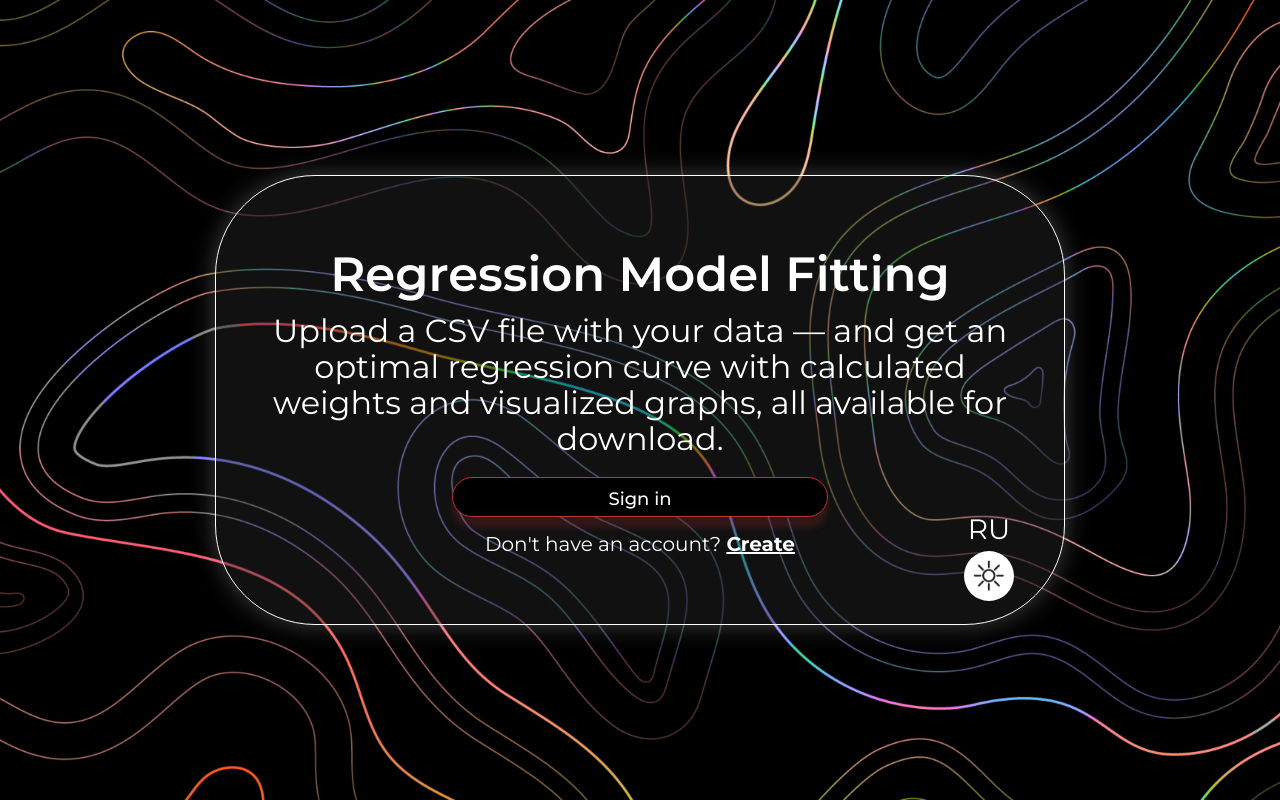
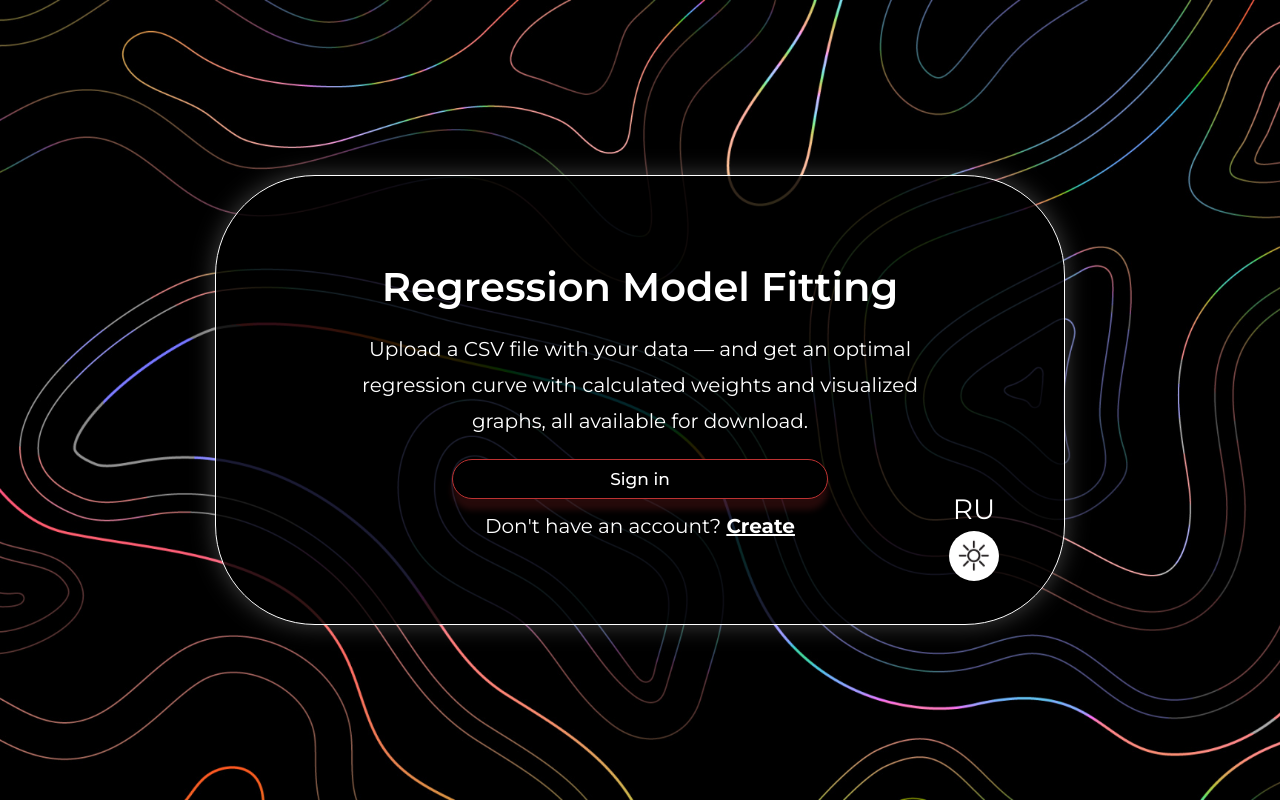
Before and after one commit to aver1ch/R2WithWebInterface, a React (Create React App) app in the folder frontend/web_interface/: page / in a window 1280 px wide. Built offline with nearby package versions, Linux system fonts and the light colour scheme; no server answers; a web font is replaced by a local one.

Commit message:
sizes fix

```diff
--- a/frontend/web_interface/src/components/UI/CustomButton/CustomButton.module.css
+++ b/frontend/web_interface/src/components/UI/CustomButton/CustomButton.module.css
@@ -9,8 +9,8 @@
     box-shadow: var(--button-shadow);
     cursor: pointer;
     transition: 0.2s;
-    font-size: 18px;
-    padding: 10px;
+    font-size: 17px;
+    padding: 0 12px;
     font-weight: 500;
   }
 
--- a/frontend/web_interface/src/components/UI/CustomInput/CustomInput.module.css
+++ b/frontend/web_interface/src/components/UI/CustomInput/CustomInput.module.css
@@ -1,15 +1,13 @@
 .input {
-    padding: 12px 35px;
-    margin: 10px;
+  padding: 12px 45px;
   border-radius: 20px;
-    border: 2px solid white;
-    background-color: rgba(255, 255, 255, 0.1);
+  border: 2px solid rgba(44, 44, 44, 0.436);
+  background-color: rgba(102, 102, 102, 0.29);
   color: var(--text-primary);
   font-size: 18px;
   text-align: center;
   outline: none;
   transition: 0.3s ease;
-    max-width: 250px;
 }
 
 .input::placeholder {
--- a/frontend/web_interface/src/components/UI/Title/Title.module.css
+++ b/frontend/web_interface/src/components/UI/Title/Title.module.css
@@ -1,6 +1,6 @@
 .title {
-    font-size: 48px;
+    font-size: 25px;
     font-weight: 600;
-    margin-bottom: 10px;
+    margin-bottom: 20px;
     color: var(--text-primary, white);
   }
--- a/frontend/web_interface/src/context/ThemeProvider.tsx
+++ b/frontend/web_interface/src/context/ThemeProvider.tsx
@@ -33,7 +33,7 @@ export const ThemeProvider = ({
     // Устанавливаем CSS переменные в зависимости от темы
     if (activeTheme === "dark") {
       root.style.setProperty("--bg-primary", "#1a1a1a");
-      root.style.setProperty("--bg-secondary", "rgba(44, 44, 44, 0.4)");
+      root.style.setProperty("--bg-secondary", "rgba(0, 0, 0, 0.8)");
       root.style.setProperty("--bg-card", "rgba(0, 0, 0, 0.76)");
       root.style.setProperty("--text-primary", "#ffffff");
       root.style.setProperty("--text-secondary", "#e0e0e0");
--- a/frontend/web_interface/src/styles/App.css
+++ b/frontend/web_interface/src/styles/App.css
@@ -1,4 +1,6 @@
-*, *::after, *::before {
+*,
+*::after,
+*::before {
   margin: 0;
   padding: 0;
   box-sizing: border-box;
@@ -13,7 +15,6 @@
   height: 100dvh;
 }
 
-/* Анимация появления с лёгким смещением вверх */
 .fade-in {
   opacity: 0;
   transform: translateY(20px);
@@ -36,13 +37,17 @@
   justify-content: center;
   align-items: center;
   text-align: center;
-  padding: 40px;
+  padding: 60px;
+}
+
+.rectangle h1 {
+  font-size: 40px;
 }
 
 .rectangle-reg {
   background-color: var(--bg-card);
   min-height: 400px;
-  width: 400px;
+  width: 450px;
   border-radius: 100px;
   border: 1px solid var(--border-color);
   box-shadow: 0px 0px 25px var(--shadow-color);
@@ -51,18 +56,19 @@
   justify-content: center;
   align-items: center;
   text-align: center;
-  padding: 45px;
 }
 
 .background-main {
   background-image: var(--background-image);
   background-size: cover;
   background-position: center;
+  background-repeat: no-repeat;
 }
 
 .text-main {
   color: var(--text-primary);
-  font-size: 32px;
+  font-size: 20px;
+  padding: 0 50px;
   line-height: 36px;
   margin-bottom: 20px;
 }
@@ -89,7 +95,9 @@
   justify-content: center;
   align-items: center;
   flex-direction: column;
+  gap: 20px;
 }
+
 .password-field {
   display: flex;
   justify-content: center;
@@ -182,8 +190,8 @@
 
 .language-button {
   position: absolute;
-  bottom: 70px;
-  right: 50px;
+  bottom: 90px;
+  right: 65px;
   background: transparent;
   border: none;
   cursor: pointer;
@@ -191,12 +199,12 @@
   font-size: 28px;
   width: 50px;
   height: 50px;
-  color: var(--text-primary)
+  color: var(--text-primary);
 }
 .theme-button {
   position: absolute;
-  bottom: 20px;
-  right: 50px;
+  bottom: 40px;
+  right: 65px;
   background: transparent;
   border: none;
   cursor: pointer;
```
Lines whose indentation alone changed are shown as unchanged.
